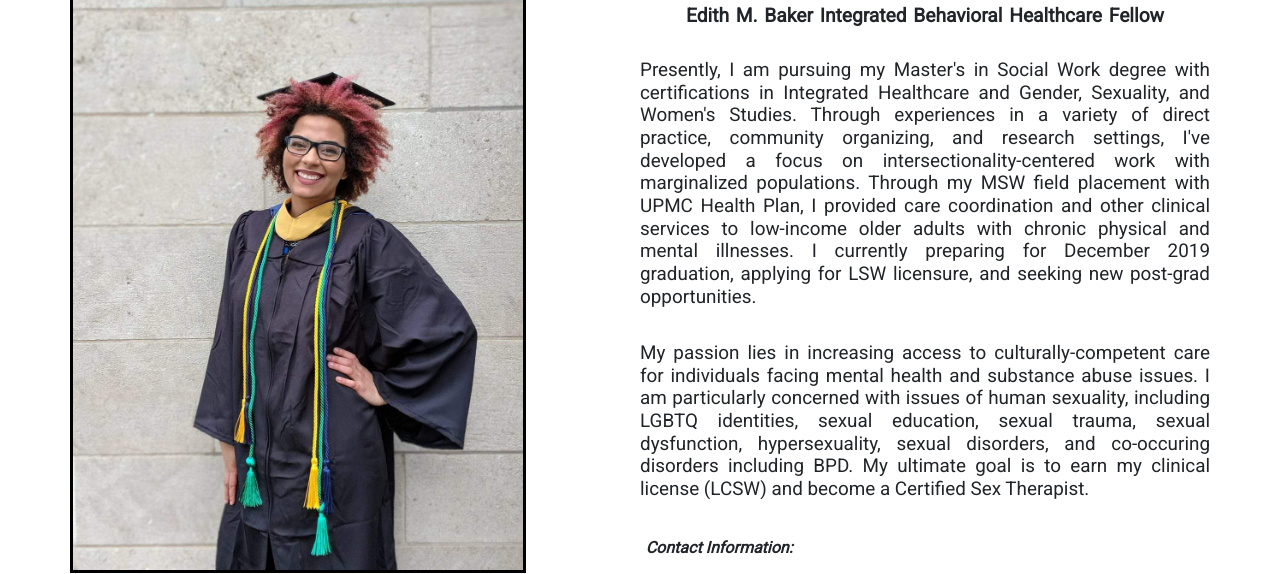
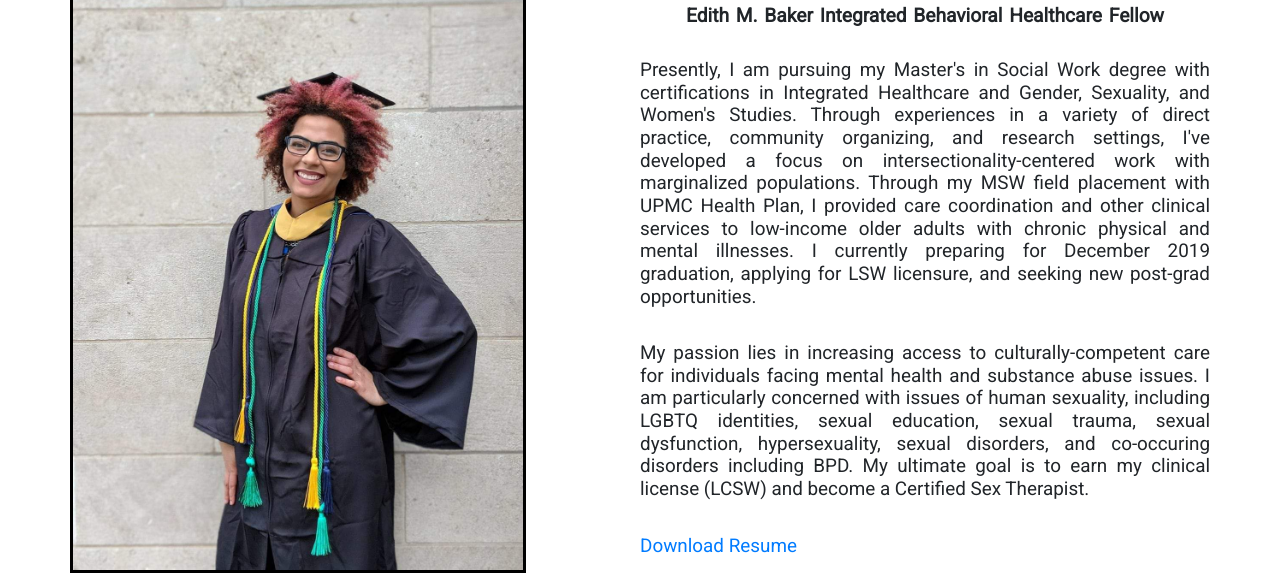
Before and after one commit to ruby-walker/ruby-walker.github.io, a plain HTML site: page index.html in a window 1280 px wide. Shown: the part 151-725 px from the top of the page. Drawn offline with nearby package versions, Linux system fonts and the light colour scheme.

Commit message:
Update index.html

```diff
--- a/index.html
+++ b/index.html
@@ -70,7 +70,7 @@
   		<h3 >Edith M. Baker Integrated Behavioral Healthcare Fellow</h3>
   					<p style="line-height:1.2em;font-size:1.18em;margin-top:1.8em">Presently, I am pursuing my Master's in Social Work degree with certifications in Integrated Healthcare and Gender, Sexuality, and Women's Studies. Through experiences in a variety of direct practice, community organizing, and research settings, I've developed a focus on intersectionality-centered work with marginalized populations. Through my MSW field placement with UPMC Health Plan, I provided care coordination and other clinical services to low-income older adults with chronic physical and mental illnesses. I currently preparing for December 2019 graduation, applying for LSW licensure, and seeking new post-grad opportunities.</p>
             <p style="line-height:1.2em;font-size:1.18em;margin-top:1.8em">My passion lies in increasing access to culturally-competent care for individuals facing mental health and substance abuse issues. I am particularly concerned with issues of human sexuality, including LGBTQ identities, sexual education, sexual trauma, sexual dysfunction, hypersexuality, sexual disorders, and co-occuring disorders including BPD. My ultimate goal is to earn my clinical license (LCSW) and become a Certified Sex Therapist.</p>
-
+             <p style="line-height:1.2em;font-size:1.18em;margin-top:1.8em"><a href="resume.pdf" target="_blank">Download Resume</a></p>
   	<i><p text-align="center" style="line-height:20px;font-size:16px;padding-left:1%;padding-top:3%"><b>Contact Information:</b></p></i>
               <p text-align="center" style="padding-left:3%"><b>Phone:</b> (412) 436-6804</p>
   	           <p text-align="center" style="padding-left:3%"><b>Email:</b>  <a href="mailto:avw7@pitt.edu">avw7@pitt.edu</a></p>
```
